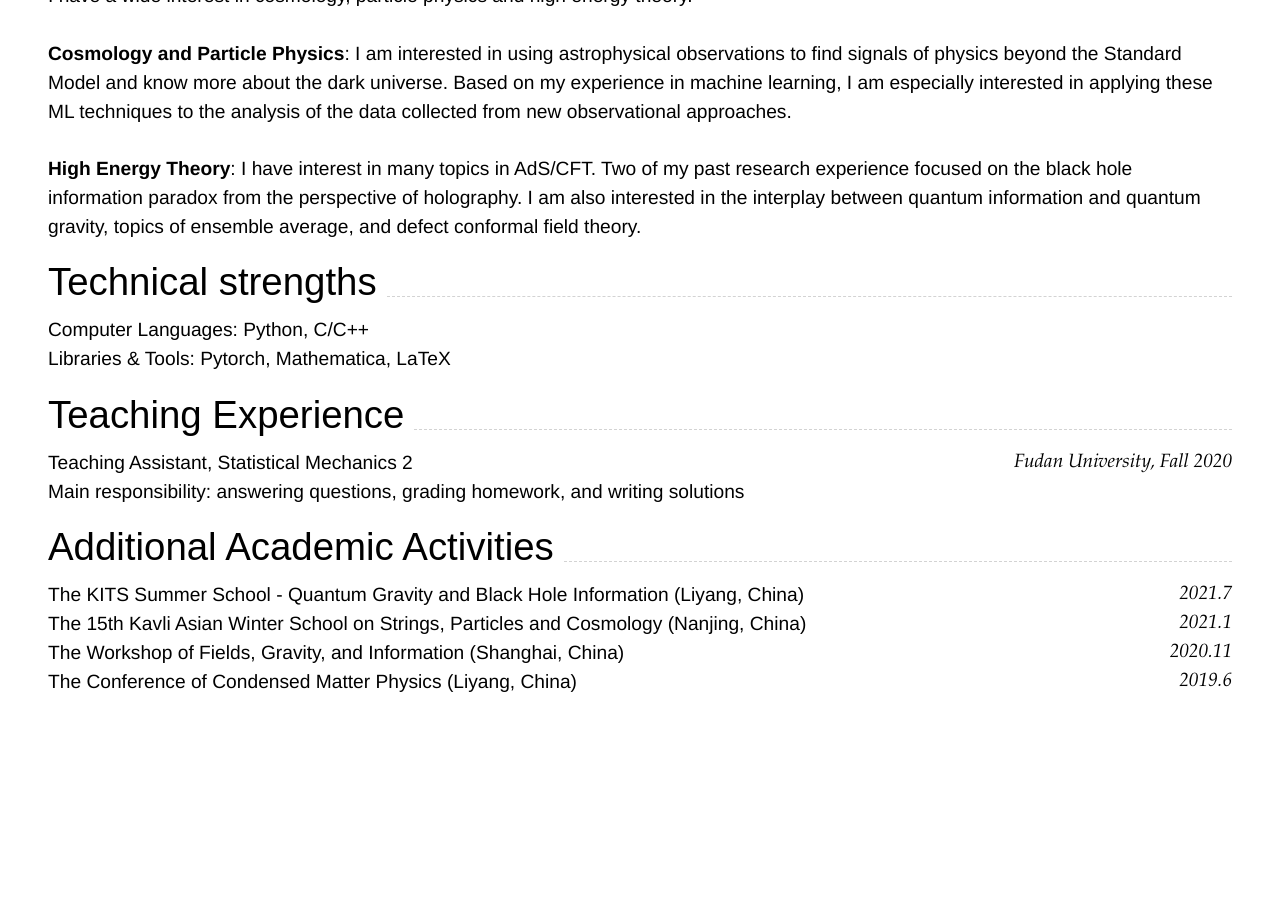
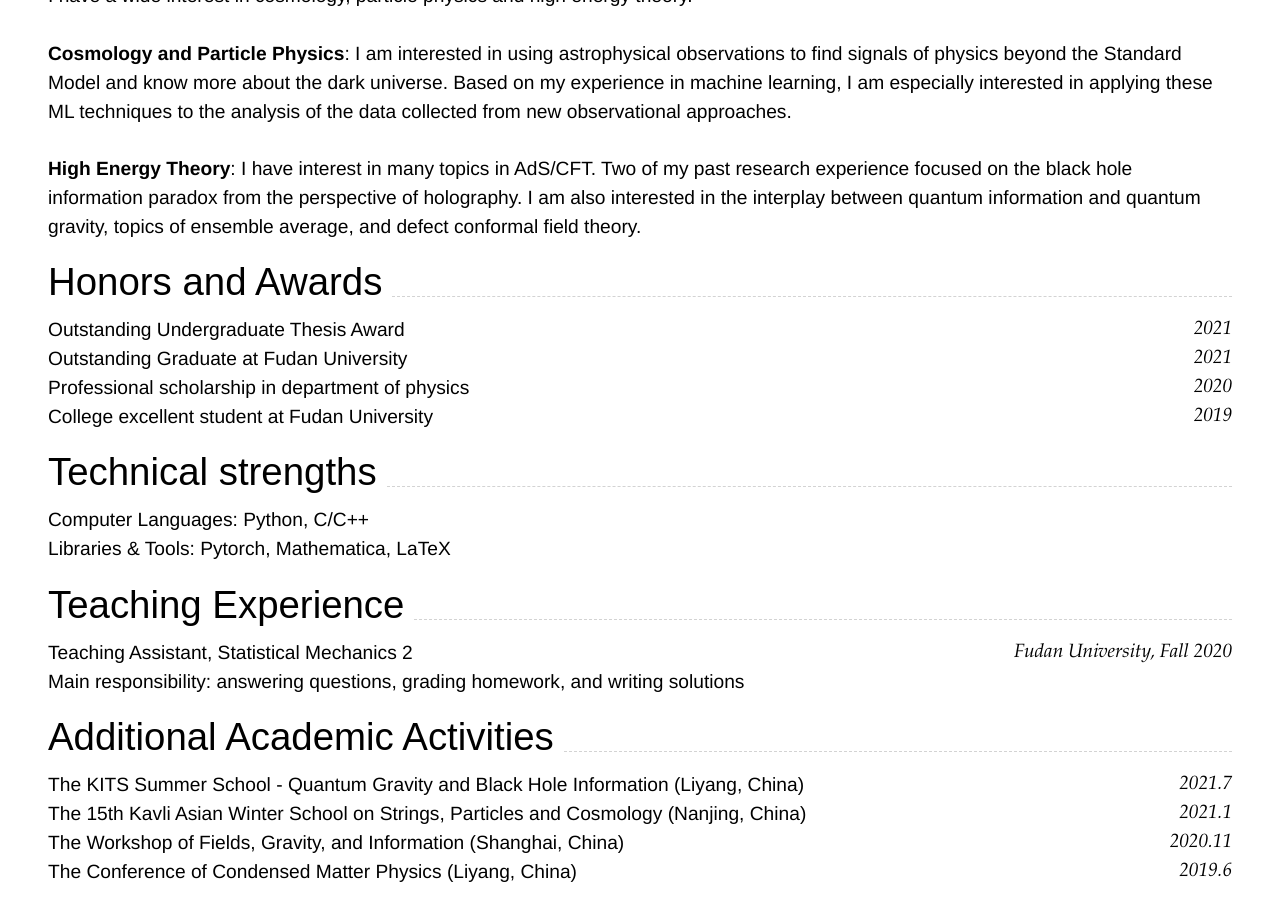
Before and after one commit to tianyi-phy/cv, a Jekyll site: the page built from index.md, in a window 1280 px wide and 900 px high, scrolled down 1888 px. Built offline with Jekyll 4.4.1, drawn with Linux system fonts in a browser that asks for light colours; nearby versions of some CDN libraries; before the commit the page ends 2644 px from its top, so only the background shows below that.

Commit message:
Update index.md

```diff
--- a/index.md
+++ b/index.md
@@ -90,6 +90,14 @@ I have a wide interest in cosmology, particle physics and high energy theory.<br
 <br>
 **High Energy Theory**: I have interest in many topics in AdS/CFT. Two of my past research experience focused on the black hole information paradox from the perspective of holography. I am also interested in the interplay between quantum information and quantum gravity, topics of ensemble average, and defect conformal field theory.
 
+
+## Honors and Awards
+Outstanding Undergraduate Thesis Award  `2021`
+Outstanding Graduate at Fudan University  `2021`
+Professional scholarship in department of physics  `2020`
+College excellent student at Fudan University  `2019`
+
+
 ## Technical strengths
 Computer Languages: Python, C/C++<br>
 Libraries & Tools: Pytorch, Mathematica, LaTeX
```
